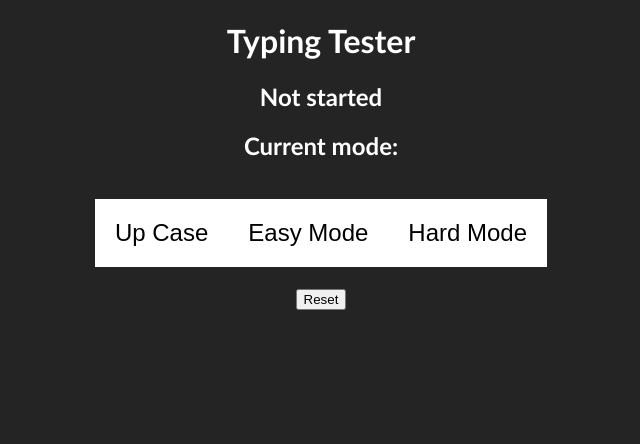
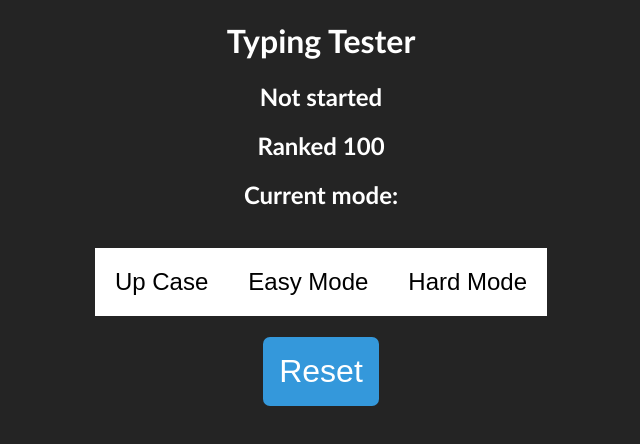
Before and after one commit to kybex11/TypingTester, a Vue app in the folder TypingTester/: page / in a window 1280 px wide. Shown: the top 444 px of the page, without its empty margins (319-959 px from the left). Built offline with nearby package versions, Linux system fonts and the light colour scheme.

Commit message:
added ranked without bugs

```diff
--- a/TypingTester/src/App.vue
+++ b/TypingTester/src/App.vue
@@ -1,7 +1,8 @@
 <template>
-  <div class="container">
+  <div class="container" v-if="score > 0">
     <h1>Typing Tester</h1>
     <h2>{{ status }}</h2>
+    <h2>Ranked {{score}}</h2>
     <h2>Current mode: {{ mode }}</h2>
     <br />
     <div class="mode-buttons">
@@ -20,7 +21,12 @@
         >
       </span>
     </h1>
-    <button @click="resetText">Reset</button>
+    <button @click="resetText" class="resetButton">Reset</button>
+  </div>
+  <div class="else-container" v-else>
+    <h1>Game Over!</h1>
+    <br>
+    <button @click="try_again()">Try again</button>
   </div>
 </template>
 <script>
@@ -33,13 +39,21 @@ export default {
       status: 'Not started',
       hard_word: '',
       lower_case: false,
-      mode: ''
+      mode: '',
+      score: 100,
     }
   },
   mounted() {
     window.addEventListener('keydown', (e) => this.keydownHandle(e))
   },
   methods: {
+    try_again() {
+      this.score = 100;
+      this.userTypedText = '';
+      this.generatedSpecificText = this.generateText();
+      this.symbolIndex = 0;
+      this.status = 'Not started';
+    },
     setLowerCase() {
       this.lower_case = !this.lower_case
       this.userTypedText = ''
@@ -62,11 +76,12 @@ export default {
         return
       }
       if (e.key === this.generatedSpecificText[this.symbolIndex]) {
-        this.status = 'Typing normaly...'
+        this.status = 'Normaly...'
         this.symbolIndex++
         this.userTypedText += e.key
       } else {
-        this.status = 'Typing error...'
+        this.status = 'Error...'
+        this.score-=1;
         this.symbolIndex++
         this.userTypedText += ' '
       }
@@ -232,6 +247,24 @@ export default {
 }
 </script>
 <style>
+.else-container {
+  color: red;
+  justify-content: center;
+  text-align: center;
+  align-items: center;
+}
+.else-container h1 {
+  font-size: 5rem;
+}
+.else-container button {
+  -webkit-user-select: none;
+  user-select: none;
+  border: none;
+  padding: 20px;
+  font-size: 20px;
+  border-radius: 10px;
+  cursor: pointer;
+}
 .highlighted {
   background-color: yellow;
   color: black;
@@ -253,13 +286,15 @@ body {
   color: white;
 }
 .resetButton {
+  -webkit-user-select: none;
+  user-select: none;
   cursor: pointer;
   border: none;
   color: white;
   font-size: 2rem;
   background-color: #3498db;
-  border-radius: 5px;
-  padding: 20px;
+  border-radius: 7px;
+  padding: 16px;
 }
 
 .mode-buttons button {
```
